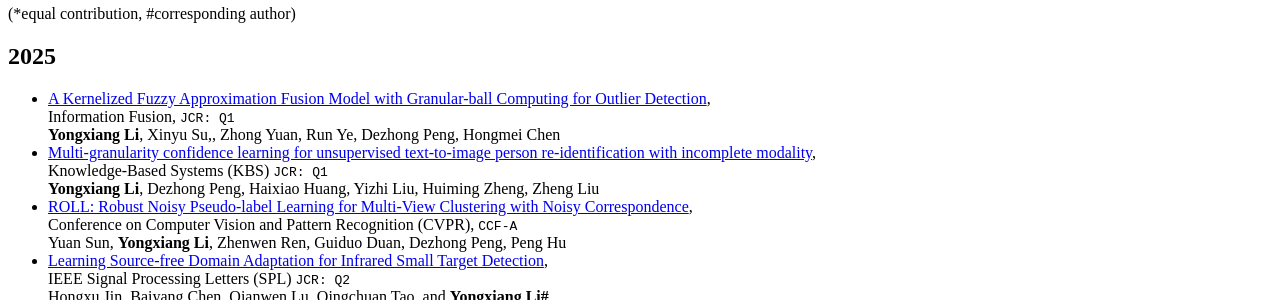
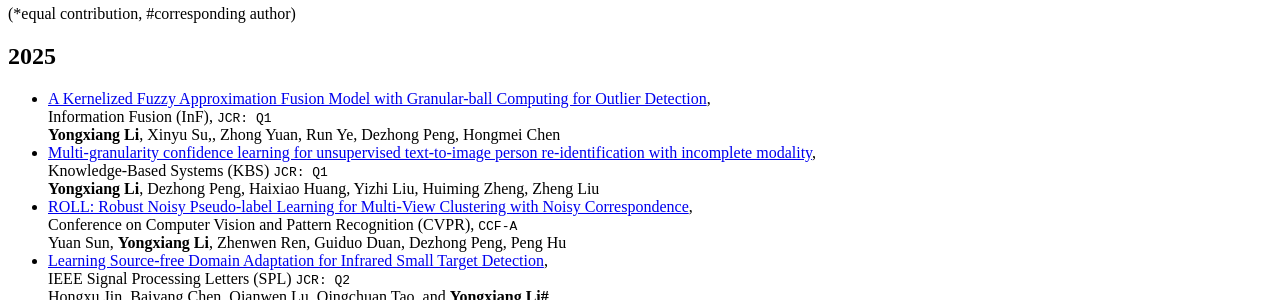
Before and after one commit to LYXRhythm/liyongxiang.github.io, a Jekyll site: the page built from _pages/includes/pub.md, in a window 1280 px wide. Shown: the part 802-1102 px from the top of the page. Built offline with Jekyll 4.4.1, drawn with Linux system fonts in a browser that asks for light colours; our own code applies the rules of GitHub Pages for plain Markdown files.

Commit message:
Update pub.md

```diff
--- a/_pages/includes/pub.md
+++ b/_pages/includes/pub.md
@@ -3,7 +3,7 @@
 (*equal contribution, #corresponding author)
 
 ## 2025
-- [A Kernelized Fuzzy Approximation Fusion Model with Granular-ball Computing for Outlier Detection](https://www.sciencedirect.com/science/article/pii/S1566253525007729), <br> Information Fusion, `JCR: Q1` <br> **Yongxiang Li**, Xinyu Su,, Zhong Yuan, Run Ye, Dezhong Peng, Hongmei Chen
+- [A Kernelized Fuzzy Approximation Fusion Model with Granular-ball Computing for Outlier Detection](https://www.sciencedirect.com/science/article/pii/S1566253525007729), <br> Information Fusion (InF), `JCR: Q1` <br> **Yongxiang Li**, Xinyu Su,, Zhong Yuan, Run Ye, Dezhong Peng, Hongmei Chen
 - [Multi-granularity confidence learning for unsupervised text-to-image person re-identification with incomplete modality](https://www.sciencedirect.com/science/article/abs/pii/S095070512500351X), <br> Knowledge-Based Systems (KBS) `JCR: Q1` <br> **Yongxiang Li**, Dezhong Peng, Haixiao Huang, Yizhi Liu, Huiming Zheng, Zheng Liu
 - [ROLL: Robust Noisy Pseudo-label Learning for Multi-View Clustering with Noisy Correspondence](https://openaccess.thecvf.com/content/CVPR2025/html/Sun_ROLL_Robust_Noisy_Pseudo-label_Learning_for_Multi-View_Clustering_with_Noisy_CVPR_2025_paper.html), <br> Conference on Computer Vision and Pattern Recognition (CVPR), `CCF-A` <br> Yuan Sun, **Yongxiang Li**, Zhenwen Ren, Guiduo Duan, Dezhong Peng, Peng Hu
 - [Learning Source-free Domain Adaptation for Infrared Small Target Detection](https://ieeexplore.ieee.org/document/10916925), <br> IEEE Signal Processing Letters (SPL) `JCR: Q2` <br> Hongxu Jin, Baiyang Chen, Qianwen Lu, Qingchuan Tao, and **Yongxiang Li#**
```
